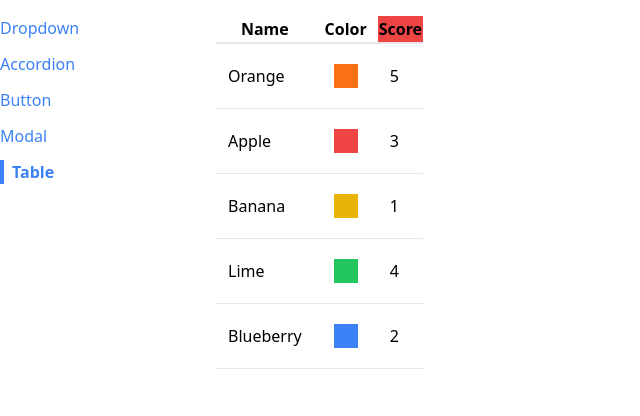
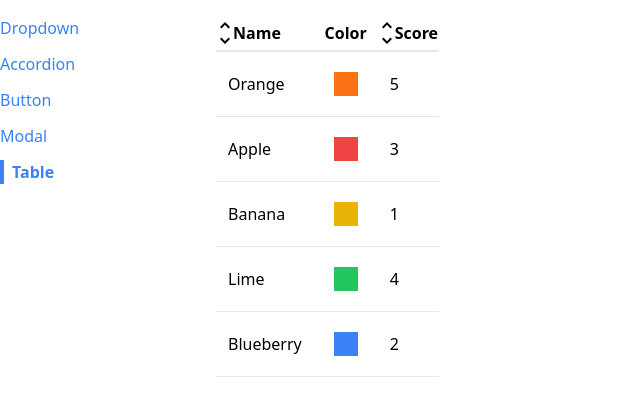
Before and after one commit to neilcomber/react-components, a React (Create React App) app: page /table in a window 1280 px wide. Shown: the top 416 px of the page, without its empty margins (0-640 px from the left). Built offline with nearby package versions, Linux system fonts and the light colour scheme.

Commit message:
making sortable table

```diff
--- /dev/null
+++ b/src/components/SortableTable.js
@@ -0,0 +1,105 @@
+import { GoChevronDown, GoChevronUp } from "react-icons/go";
+
+import { useState } from 'react';
+import Table from "./Table";
+
+function SortableTable(props) {
+
+    const [sortOrder, setSortOrder] = useState(null);
+    const [sortBy, setSortBy] = useState(null);
+    const { config, data } = props;
+
+    const handleClick = (label) => {
+
+        if (sortBy && label !== sortBy) {
+            setSortOrder('asc');
+            setSortBy(label);
+            return;
+        }
+
+        if (sortOrder === null) {
+            setSortOrder('asc');
+            setSortBy(label);
+        } else if (sortOrder === 'asc') {
+            setSortOrder('desc')
+            setSortBy(label);
+        } else {
+            setSortOrder(null);
+            setSortBy(null);
+        }
+
+
+    }
+
+
+    const updatedConfig = config.map((column) => {
+        if (column.sortValue) {
+            return {
+                ...column, header: () => {
+                    return <th className="cursor-pointer hover:bg-gray-100" onClick={() => { handleClick(column.label) }}>
+                        <div className="flex items-center">
+                        {getIcons(column.label, sortBy, sortOrder)}
+                            {column.label}
+                            </div>
+                    </th>
+                }
+            }
+
+        }
+        return column;
+    });
+
+    let sortedData = data;
+
+    if (sortOrder && sortBy) {
+        const { sortValue } = config.find(column => column.label === sortBy);
+        sortedData = [...data].sort((a, b) => {
+            const valA = sortValue(a);
+            const valB = sortValue(b);
+
+            const reverseOrder = sortOrder === 'asc' ? 1 : -1;
+
+            if (typeof valA === 'string') {
+                return valA.localeCompare(valB) * reverseOrder;
+            } else {
+                return (valA - valB) * reverseOrder;
+            }
+        });
+    };
+
+    return (
+            <Table {...props} data={sortedData} config={ updatedConfig } />
+    );
+}
+
+function getIcons(label, sortBy, sortOrder) {
+    if (label !== sortBy) {
+        return (
+            <div>
+                <GoChevronUp />
+                <GoChevronDown />
+            </div>
+        )
+    }
+
+    if (sortOrder === null) {
+        return (
+            <div>
+                 <GoChevronUp />
+                <GoChevronDown />
+            </div>
+        )
+    } else if (sortOrder === 'asc') {
+        return(
+            <div>
+                 <GoChevronUp />
+            </div>)
+    } else if (sortOrder === 'desc') {
+        return (
+            <div>
+                 <GoChevronDown />
+            </div>)
+    }
+}
+
+export default SortableTable;
--- a/src/components/Table.js
+++ b/src/components/Table.js
@@ -1,9 +1,12 @@
+import { Fragment } from 'react';
+
+
 function Table({ data, config, keyFn }) {
 
     const renderedHeaders = config.map((column) => {
 
         if (column.header) {
-            return column.header();
+            return <Fragment key={column.label}>{column.header()}</Fragment>
         }
         return (
             <th key={column.label}>{column.label}</th>
--- a/src/pages/TablePage.js
+++ b/src/pages/TablePage.js
@@ -1,4 +1,5 @@
-import Table from '../components/Table';
+// import Table from '../components/Table';
+import SortableTable from '../components/SortableTable';
 
 function TablePage() {
 
@@ -13,7 +14,8 @@
     const config = [
         {
             label: 'Name',
-            render: (fruit) => fruit.name
+            render: (fruit) => fruit.name,
+            sortValue: (fruit) => fruit.name
         },
         {
             label: 'Color',
@@ -22,7 +24,7 @@
         {
             label: 'Score',
             render: (fruit) => fruit.score,
-            header: () => <th className="bg-red-500">Score</th>
+            sortValue: (fruit) => fruit.score
         },
     ];
 
@@ -32,7 +34,7 @@
 
     return (
         <div>
-            <Table data={data} config={config} keyFn={keyFn} />
+            <SortableTable data={data} config={config} keyFn={keyFn} />
         </div>
     );
 }
```
